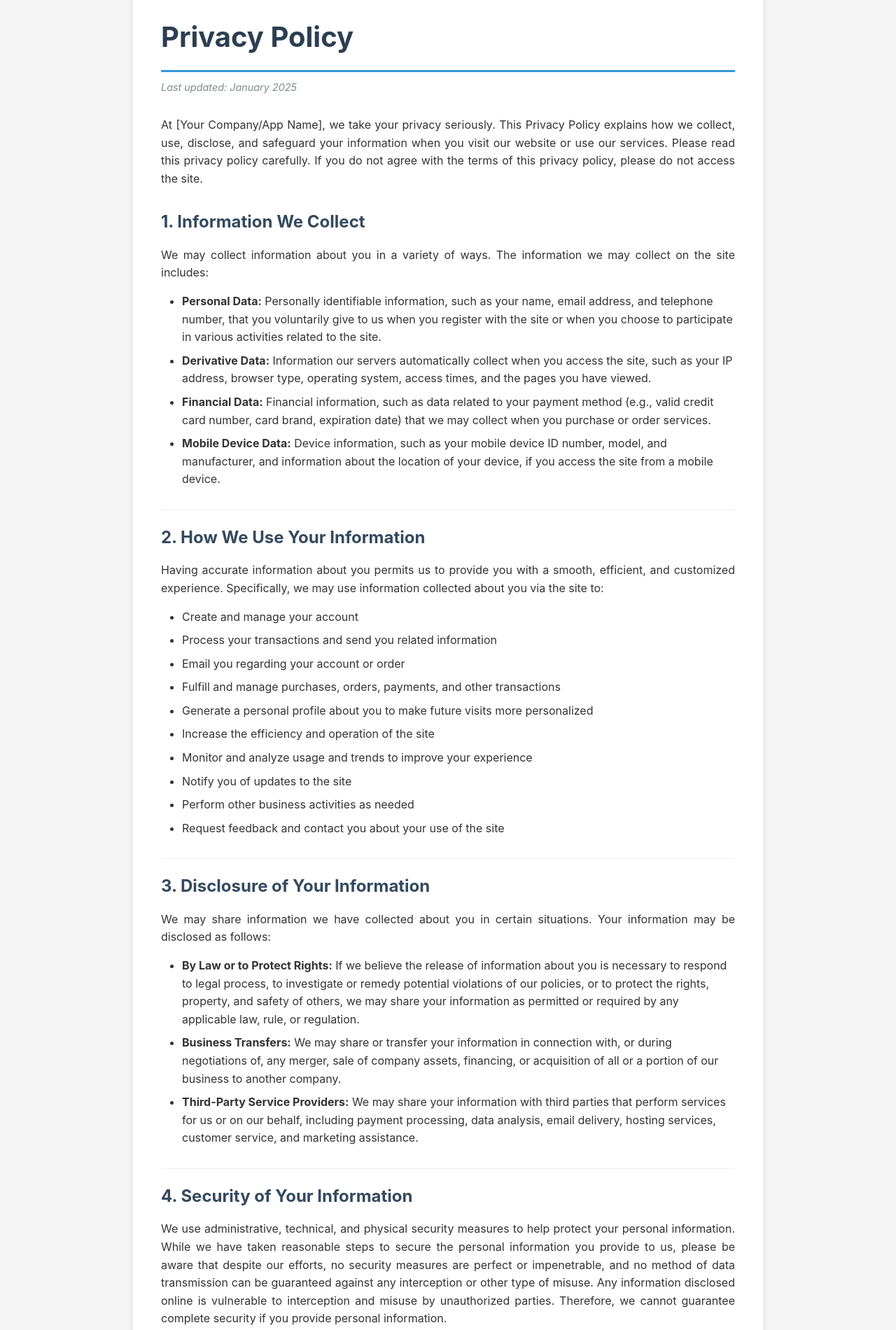
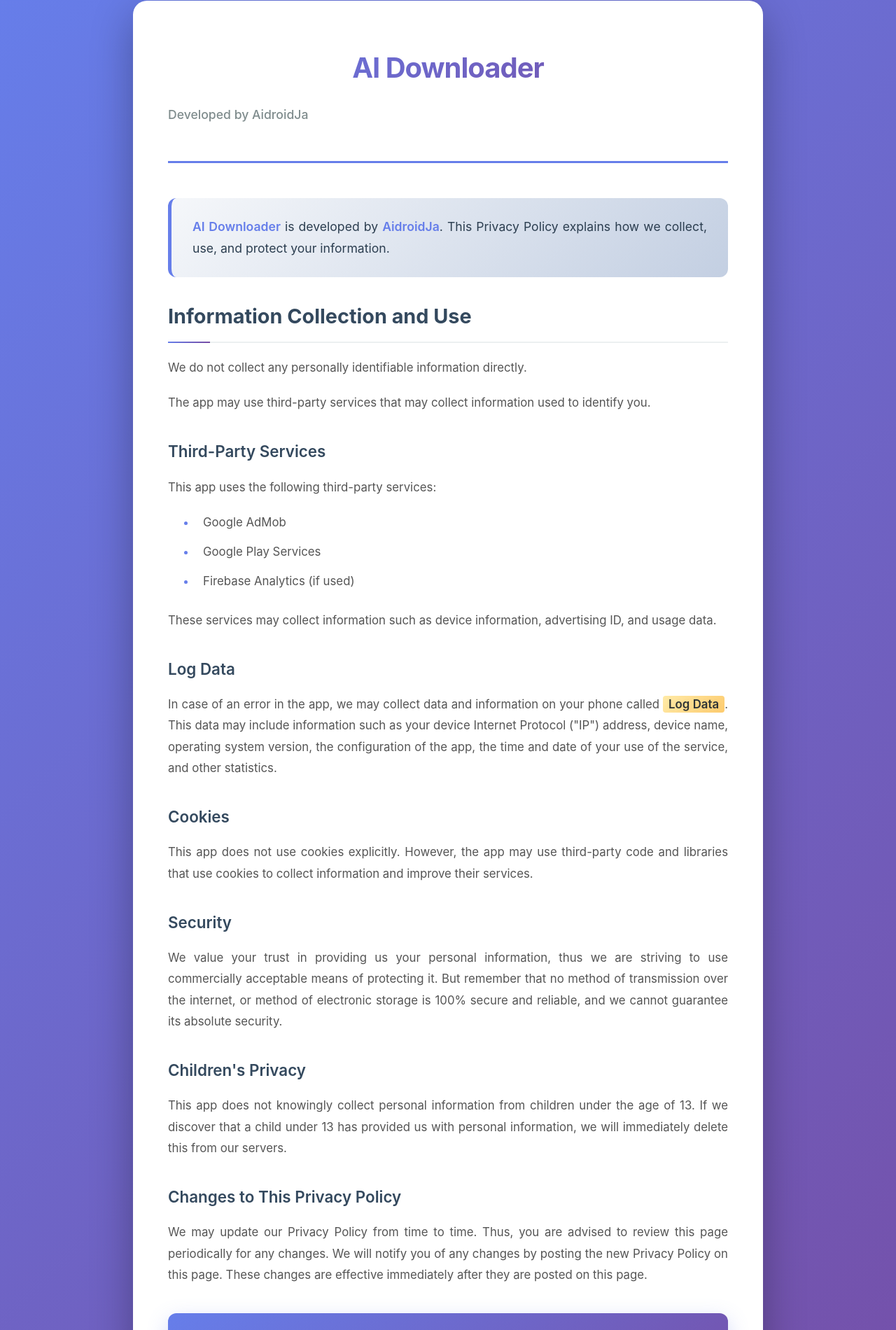
Before and after one commit to aidroidja/privacy_policy, a plain HTML site: page index.html in a window 1280 px wide. Shown: the part 39-1939 px from the top of the page at 70% size. Drawn offline with Linux system fonts and the light colour scheme.

Commit message:
Update privacy policy with beautiful design and app details

```diff
--- a/index.html
+++ b/index.html
@@ -4,7 +4,7 @@
 <head>
     <meta charset="UTF-8">
     <meta name="viewport" content="width=device-width, initial-scale=1.0">
-    <title>Privacy Policy</title>
+    <title>Privacy Policy - AI Downloader</title>
     <style>
         * {
             margin: 0;
@@ -14,93 +14,216 @@
 
         body {
             font-family: -apple-system, BlinkMacSystemFont, 'Segoe UI', Roboto, 'Helvetica Neue', Arial, sans-serif;
-            line-height: 1.6;
-            color: #333;
-            background-color: #f5f5f5;
-            padding: 20px;
+            line-height: 1.8;
+            color: #2c3e50;
+            background: linear-gradient(135deg, #667eea 0%, #764ba2 100%);
+            min-height: 100vh;
+            padding: 40px 20px;
         }
 
         .container {
             max-width: 900px;
             margin: 0 auto;
             background: white;
-            padding: 40px;
-            border-radius: 8px;
-            box-shadow: 0 2px 10px rgba(0, 0, 0, 0.1);
+            padding: 60px 50px;
+            border-radius: 20px;
+            box-shadow: 0 20px 60px rgba(0, 0, 0, 0.3);
+            animation: fadeIn 0.5s ease-in;
         }
 
-        h1 {
-            color: #2c3e50;
-            margin-bottom: 10px;
-            font-size: 2.5em;
-            border-bottom: 3px solid #3498db;
-            padding-bottom: 15px;
+        @keyframes fadeIn {
+            from {
+                opacity: 0;
+                transform: translateY(20px);
+            }
+
+            to {
+                opacity: 1;
+                transform: translateY(0);
+            }
         }
 
-        .last-updated {
+        .header {
+            text-align: center;
+            margin-bottom: 50px;
+            padding-bottom: 30px;
+            border-bottom: 3px solid #667eea;
+        }
+
+        .app-name {
+            font-size: 2.5em;
+            font-weight: 700;
+            background: linear-gradient(135deg, #667eea 0%, #764ba2 100%);
+            -webkit-background-clip: text;
+            -webkit-text-fill-color: transparent;
+            background-clip: text;
+            margin-bottom: 15px;
+            letter-spacing: -1px;
+        }
+
+        .developer-name {
+            font-size: 1.1em;
             color: #7f8c8d;
-            font-size: 0.9em;
-            margin-bottom: 30px;
-            font-style: italic;
+            font-weight: 500;
         }
 
         h2 {
             color: #34495e;
-            margin-top: 30px;
-            margin-bottom: 15px;
-            font-size: 1.5em;
-            padding-top: 20px;
-            border-top: 1px solid #ecf0f1;
+            margin-top: 40px;
+            margin-bottom: 20px;
+            font-size: 1.8em;
+            padding-bottom: 10px;
+            border-bottom: 2px solid #ecf0f1;
+            position: relative;
         }
 
         h2:first-of-type {
-            border-top: none;
-            padding-top: 0;
+            margin-top: 0;
+        }
+
+        h2::after {
+            content: '';
+            position: absolute;
+            bottom: -2px;
+            left: 0;
+            width: 60px;
+            height: 2px;
+            background: linear-gradient(135deg, #667eea 0%, #764ba2 100%);
+        }
+
+        h3 {
+            color: #34495e;
+            margin-top: 35px;
+            margin-bottom: 15px;
+            font-size: 1.4em;
+            font-weight: 600;
         }
 
         p {
-            margin-bottom: 15px;
+            margin-bottom: 20px;
             text-align: justify;
+            color: #555;
+            font-size: 1.05em;
+        }
+
+        .intro {
+            background: linear-gradient(135deg, #f5f7fa 0%, #c3cfe2 100%);
+            padding: 25px 30px;
+            border-radius: 12px;
+            margin-bottom: 30px;
+            border-left: 5px solid #667eea;
+        }
+
+        .intro p {
+            margin-bottom: 0;
+            font-size: 1.1em;
+            color: #2c3e50;
+        }
+
+        .intro strong {
+            color: #667eea;
+            font-weight: 600;
         }
 
         ul {
             margin-left: 30px;
-            margin-bottom: 15px;
+            margin-bottom: 25px;
+            padding-left: 10px;
         }
 
         li {
-            margin-bottom: 8px;
+            margin-bottom: 12px;
+            color: #555;
+            font-size: 1.05em;
+            position: relative;
+            padding-left: 10px;
         }
 
-        .contact-info {
-            background-color: #ecf0f1;
-            padding: 20px;
-            border-radius: 5px;
-            margin-top: 30px;
+        li::marker {
+            color: #667eea;
+            font-weight: bold;
         }
 
-        .contact-info h2 {
-            margin-top: 0;
-            border-top: none;
-            padding-top: 0;
+        .contact-section {
+            background: linear-gradient(135deg, #667eea 0%, #764ba2 100%);
+            color: white;
+            padding: 30px;
+            border-radius: 12px;
+            margin-top: 40px;
+            box-shadow: 0 10px 30px rgba(102, 126, 234, 0.3);
         }
 
-        a {
-            color: #3498db;
-            text-decoration: none;
+        .contact-section h3 {
+            color: white;
+            margin-top: 0;
+            margin-bottom: 15px;
+            border-bottom: 2px solid rgba(255, 255, 255, 0.3);
+            padding-bottom: 10px;
         }
 
-        a:hover {
-            text-decoration: underline;
+        .contact-section p {
+            color: rgba(255, 255, 255, 0.95);
+            margin-bottom: 10px;
+        }
+
+        .contact-section strong {
+            color: white;
+            font-weight: 600;
+        }
+
+        .last-updated {
+            text-align: center;
+            margin-top: 40px;
+            padding-top: 30px;
+            border-top: 2px solid #ecf0f1;
+            color: #95a5a6;
+            font-style: italic;
+            font-size: 0.95em;
+        }
+
+        .highlight {
+            background: linear-gradient(135deg, #ffeaa7 0%, #fdcb6e 100%);
+            padding: 2px 8px;
+            border-radius: 4px;
+            font-weight: 600;
+            color: #2d3436;
         }
 
         @media (max-width: 768px) {
             .container {
-                padding: 20px;
+                padding: 40px 30px;
+                border-radius: 15px;
             }
 
-            h1 {
+            .app-name {
                 font-size: 2em;
+            }
+
+            h2 {
+                font-size: 1.5em;
+            }
+
+            h3 {
+                font-size: 1.2em;
+            }
+
+            body {
+                padding: 20px 10px;
+            }
+        }
+
+        @media (max-width: 480px) {
+            .container {
+                padding: 30px 20px;
+            }
+
+            .app-name {
+                font-size: 1.7em;
+            }
+
+            .header {
+                margin-bottom: 30px;
+                padding-bottom: 20px;
             }
         }
     </style>
@@ -108,123 +231,65 @@
 
 <body>
     <div class="container">
-        <h1>Privacy Policy</h1>
-        <p class="last-updated">Last updated: January 2025</p>
+        <div class="header">
+            <h1 class="app-name">AI Downloader</h1>
+            <p class="developer-name">Developed by AidroidJa</p>
+        </div>
 
-        <p>At [Your Company/App Name], we take your privacy seriously. This Privacy Policy explains how we collect, use,
-            disclose, and safeguard your information when you visit our website or use our services. Please read this
-            privacy policy carefully. If you do not agree with the terms of this privacy policy, please do not access
-            the site.</p>
+        <div class="intro">
+            <p><strong>AI Downloader</strong> is developed by <strong>AidroidJa</strong>. This Privacy Policy explains
+                how we
+                collect, use, and protect your information.</p>
+        </div>
 
-        <h2>1. Information We Collect</h2>
-        <p>We may collect information about you in a variety of ways. The information we may collect on the site
-            includes:</p>
+        <h2>Information Collection and Use</h2>
+        <p>We do not collect any personally identifiable information directly.</p>
+
+        <p>The app may use third-party services that may collect information used to identify you.</p>
+
+        <h3>Third-Party Services</h3>
+        <p>This app uses the following third-party services:</p>
         <ul>
-            <li><strong>Personal Data:</strong> Personally identifiable information, such as your name, email address,
-                and telephone number, that you voluntarily give to us when you register with the site or when you choose
-                to participate in various activities related to the site.</li>
-            <li><strong>Derivative Data:</strong> Information our servers automatically collect when you access the
-                site, such as your IP address, browser type, operating system, access times, and the pages you have
-                viewed.</li>
-            <li><strong>Financial Data:</strong> Financial information, such as data related to your payment method
-                (e.g., valid credit card number, card brand, expiration date) that we may collect when you purchase or
-                order services.</li>
-            <li><strong>Mobile Device Data:</strong> Device information, such as your mobile device ID number, model,
-                and manufacturer, and information about the location of your device, if you access the site from a
-                mobile device.</li>
+            <li>Google AdMob</li>
+            <li>Google Play Services</li>
+            <li>Firebase Analytics (if used)</li>
         </ul>
 
-        <h2>2. How We Use Your Information</h2>
-        <p>Having accurate information about you permits us to provide you with a smooth, efficient, and customized
-            experience. Specifically, we may use information collected about you via the site to:</p>
-        <ul>
-            <li>Create and manage your account</li>
-            <li>Process your transactions and send you related information</li>
-            <li>Email you regarding your account or order</li>
-            <li>Fulfill and manage purchases, orders, payments, and other transactions</li>
-            <li>Generate a personal profile about you to make future visits more personalized</li>
-            <li>Increase the efficiency and operation of the site</li>
-            <li>Monitor and analyze usage and trends to improve your experience</li>
-            <li>Notify you of updates to the site</li>
-            <li>Perform other business activities as needed</li>
-            <li>Request feedback and contact you about your use of the site</li>
-        </ul>
+        <p>These services may collect information such as device information, advertising ID, and usage data.</p>
 
-        <h2>3. Disclosure of Your Information</h2>
-        <p>We may share information we have collected about you in certain situations. Your information may be disclosed
-            as follows:</p>
-        <ul>
-            <li><strong>By Law or to Protect Rights:</strong> If we believe the release of information about you is
-                necessary to respond to legal process, to investigate or remedy potential violations of our policies, or
-                to protect the rights, property, and safety of others, we may share your information as permitted or
-                required by any applicable law, rule, or regulation.</li>
-            <li><strong>Business Transfers:</strong> We may share or transfer your information in connection with, or
-                during negotiations of, any merger, sale of company assets, financing, or acquisition of all or a
-                portion of our business to another company.</li>
-            <li><strong>Third-Party Service Providers:</strong> We may share your information with third parties that
-                perform services for us or on our behalf, including payment processing, data analysis, email delivery,
-                hosting services, customer service, and marketing assistance.</li>
-        </ul>
+        <h3>Log Data</h3>
+        <p>In case of an error in the app, we may collect data and information on your phone called <span
+                class="highlight">Log Data</span>. This data may include information such as your device Internet
+            Protocol ("IP") address, device name, operating system version, the configuration of the app, the time and
+            date of your use of the service, and other statistics.</p>
 
-        <h2>4. Security of Your Information</h2>
-        <p>We use administrative, technical, and physical security measures to help protect your personal information.
-            While we have taken reasonable steps to secure the personal information you provide to us, please be aware
-            that despite our efforts, no security measures are perfect or impenetrable, and no method of data
-            transmission can be guaranteed against any interception or other type of misuse. Any information disclosed
-            online is vulnerable to interception and misuse by unauthorized parties. Therefore, we cannot guarantee
-            complete security if you provide personal information.</p>
+        <h3>Cookies</h3>
+        <p>This app does not use cookies explicitly. However, the app may use third-party code and libraries that use
+            cookies to collect information and improve their services.</p>
 
-        <h2>5. Policy for Children</h2>
-        <p>We do not knowingly solicit information from or market to children under the age of 13. If we learn that we
-            have collected personal information from a child under age 13 without verification of parental consent, we
-            will delete that information as quickly as possible. If you become aware of any data we have collected from
-            children under age 13, please contact us using the contact information provided below.</p>
+        <h3>Security</h3>
+        <p>We value your trust in providing us your personal information, thus we are striving to use commercially
+            acceptable means of protecting it. But remember that no method of transmission over the internet, or method
+            of electronic storage is 100% secure and reliable, and we cannot guarantee its absolute security.</p>
 
-        <h2>6. Your Rights</h2>
-        <p>Depending on your location, you may have the following rights regarding your personal information:</p>
-        <ul>
-            <li>The right to access – You have the right to request copies of your personal data</li>
-            <li>The right to rectification – You have the right to request that we correct any information you believe
-                is inaccurate</li>
-            <li>The right to erasure – You have the right to request that we erase your personal data, under certain
-                conditions</li>
-            <li>The right to restrict processing – You have the right to request that we restrict the processing of your
-                personal data, under certain conditions</li>
-            <li>The right to object to processing – You have the right to object to our processing of your personal
-                data, under certain conditions</li>
-            <li>The right to data portability – You have the right to request that we transfer the data that we have
-                collected to another organization, or directly to you, under certain conditions</li>
-        </ul>
+        <h3>Children's Privacy</h3>
+        <p>This app does not knowingly collect personal information from children under the age of 13. If we discover
+            that a child under 13 has provided us with personal information, we will immediately delete this from our
+            servers.</p>
 
-        <h2>7. Cookies and Tracking Technologies</h2>
-        <p>We may use cookies, web beacons, tracking pixels, and other tracking technologies on the site to help
-            customize the site and improve your experience. When you access the site, your personal information is not
-            collected through the use of tracking technology. Most browsers are set to accept cookies by default. You
-            can remove or reject cookies, but be aware that such action could affect the availability and functionality
-            of the site.</p>
+        <h3>Changes to This Privacy Policy</h3>
+        <p>We may update our Privacy Policy from time to time. Thus, you are advised to review this page periodically
+            for any changes. We will notify you of any changes by posting the new Privacy Policy on this page. These
+            changes are effective immediately after they are posted on this page.</p>
 
-        <h2>8. Third-Party Websites</h2>
-        <p>The site may contain links to third-party websites and applications of interest, including advertisements and
-            external services, that are not affiliated with us. Once you have used these links to leave the site, any
-            information you provide to these third parties is not covered by this Privacy Policy, and we cannot
-            guarantee the safety and privacy of your information. Before visiting and providing any information to any
-            third-party websites, you should inform yourself of the privacy policies and practices (if any) of the third
-            party responsible for that website.</p>
+        <div class="contact-section">
+            <h3>Contact Us</h3>
+            <p>If you have any questions or suggestions about our Privacy Policy, do not hesitate to contact us:</p>
+            <p><strong>Email:</strong> aidroidja@gmail.com</p>
+            <p><strong>Developer:</strong> AidroidJa</p>
+        </div>
 
-        <h2>9. Changes to This Privacy Policy</h2>
-        <p>We may update this Privacy Policy from time to time in order to reflect changes to our practices or for other
-            operational, legal, or regulatory reasons. We will notify you of any changes by posting the new Privacy
-            Policy on this page and updating the "Last updated" date. You are advised to review this Privacy Policy
-            periodically for any changes.</p>
-
-        <div class="contact-info">
-            <h2>10. Contact Us</h2>
-            <p>If you have questions or comments about this Privacy Policy, please contact us at:</p>
-            <p>
-                Email: <a href="mailto:privacy@example.com">privacy@example.com</a><br>
-                Address: [Your Company Address]
-            </p>
-        </div>
+        <p class="last-updated">Last updated: January 2025</p>
     </div>
 </body>
 
```
